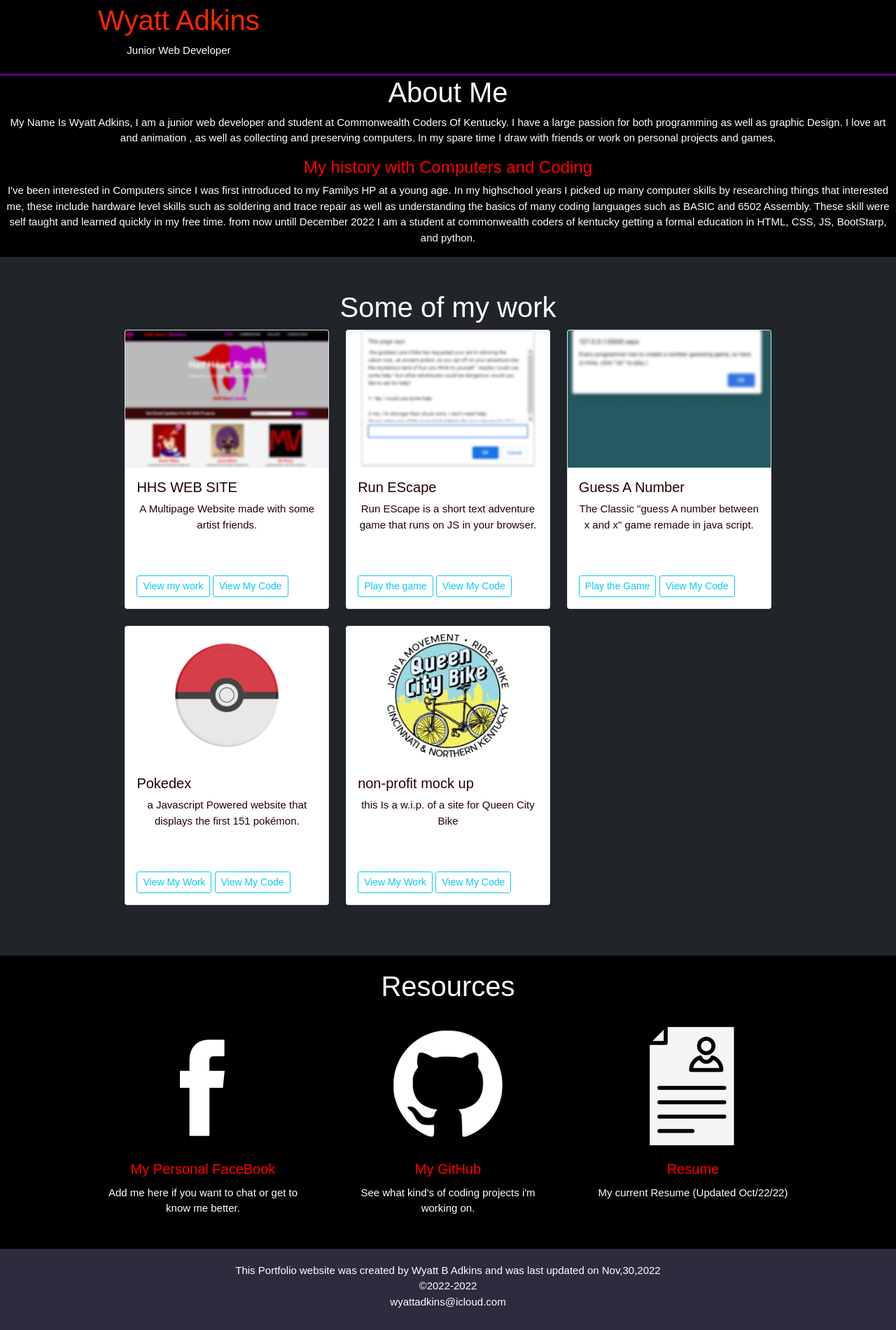
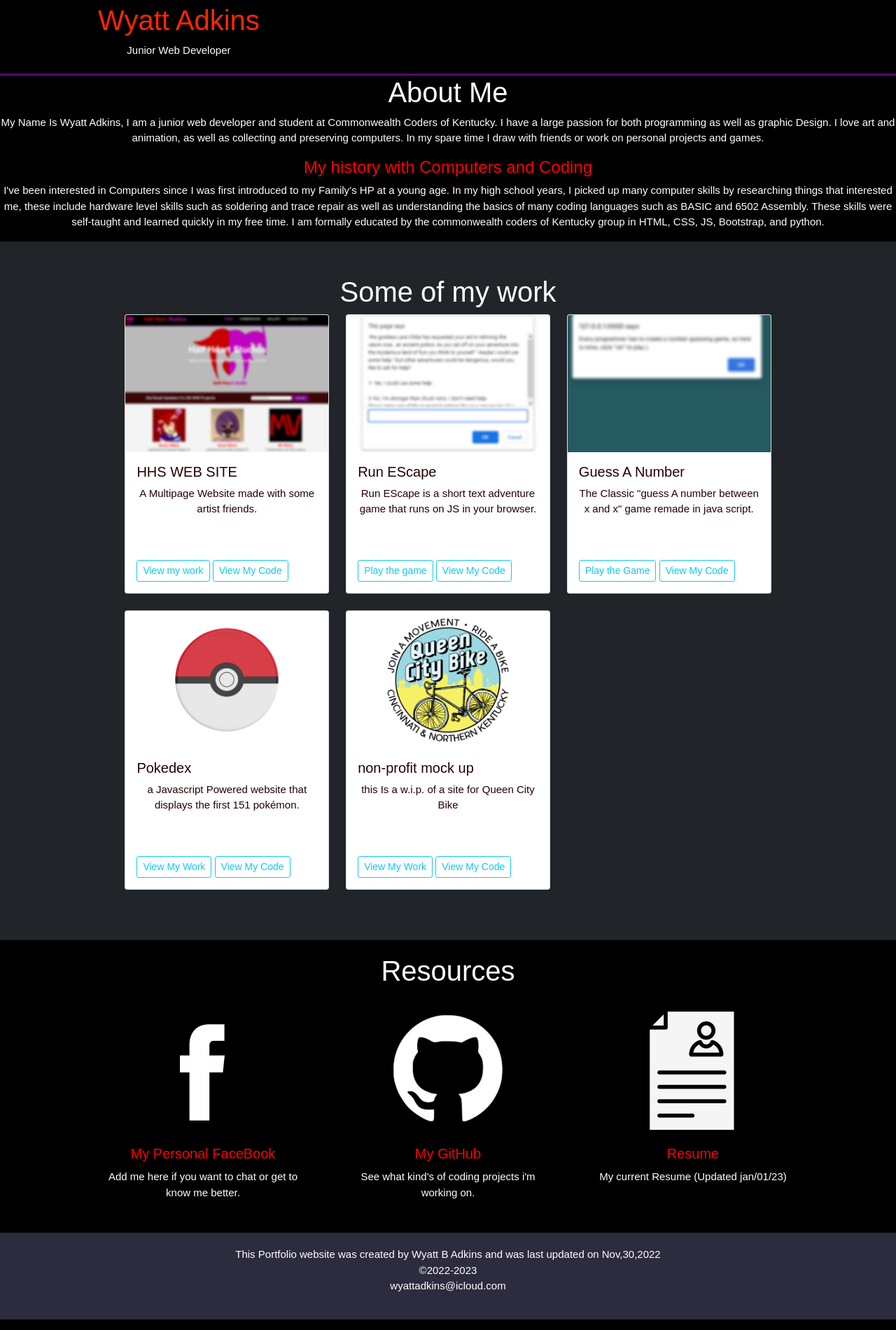
Before and after one commit to Wyatt-Adkins/WyattAdkins.github.io, a plain HTML site: page index.html in a window 1280 px wide. Shown: the whole page at 70% size. Drawn offline with nearby package versions, Linux system fonts and the light colour scheme; a web font is replaced by a local one.

Commit message:
jan 2023 update
fixed spelling errors, graduated

```diff
--- a/index.html
+++ b/index.html
@@ -33,14 +33,13 @@
 
 <h1>About Me</h1>
 
-<p>My Name Is Wyatt Adkins, I am a junior web developer and student at Commonwealth Coders Of Kentucky. I have a large passion for both programming as well as graphic Design. I love art and animation , as well as collecting and preserving computers. In my spare time I draw with friends or work on personal projects and games.
+<p>My Name Is Wyatt Adkins, I am a junior web developer and student at Commonwealth Coders of Kentucky. I have a large passion for both programming as well as graphic Design. I love art and animation, as well as collecting and preserving computers. In my spare time I draw with friends or work on personal projects and games.
 </p>
 
 <h4>My history with Computers and Coding</h4>
 
-<p> I've been interested in Computers since I was first introduced to my Familys HP at a young age. In my highschool years I picked up many computer skills by researching things that interested me, these include hardware level skills such as soldering and trace repair as well as understanding the basics of many coding languages such as BASIC and 6502 Assembly. These skill were self taught and learned quickly in my free time. from now untill December 2022 I am a student at commonwealth coders of kentucky getting a formal education in HTML, CSS, JS, BootStarp, and python.
+<p>I've been interested in Computers since I was first introduced to my Family’s HP at a young age. In my high school years, I picked up many computer skills by researching things that interested me, these include hardware level skills such as soldering and trace repair as well as understanding the basics of many coding languages such as BASIC and 6502 Assembly. These skills were self-taught and learned quickly in my free time. I am formally educated by the commonwealth coders of Kentucky group in HTML, CSS, JS, Bootstrap, and python.
 </p>
-
 <!--  -->
 <!--  -->
 <!--  -->
@@ -195,7 +194,7 @@
 
       <img src="Images/resum.jpg" alt="Resume" width="200" height="200">
       <h3><a href="https://docs.google.com/document/d/1DdqZ1NMu1cvKv9fpIZI-krynOl3kF6Lp/edit?usp=sharing&ouid=105766986918728275137&rtpof=true&sd=true" target="_blank">Resume</a> </h3>
-      <p>My current Resume (Updated Oct/22/22) </p>
+      <p>My current Resume (Updated jan/01/23) </p>
     </div>
 
    </div>
@@ -209,7 +208,7 @@
             <footer>
               <p>This Portfolio website was created by Wyatt B Adkins and was last updated on Nov,30,2022
                 <br>
-                 &copy;2022-2022
+                 &copy;2022-2023
                  <br>
                  wyattadkins@icloud.com
               </p>
```
